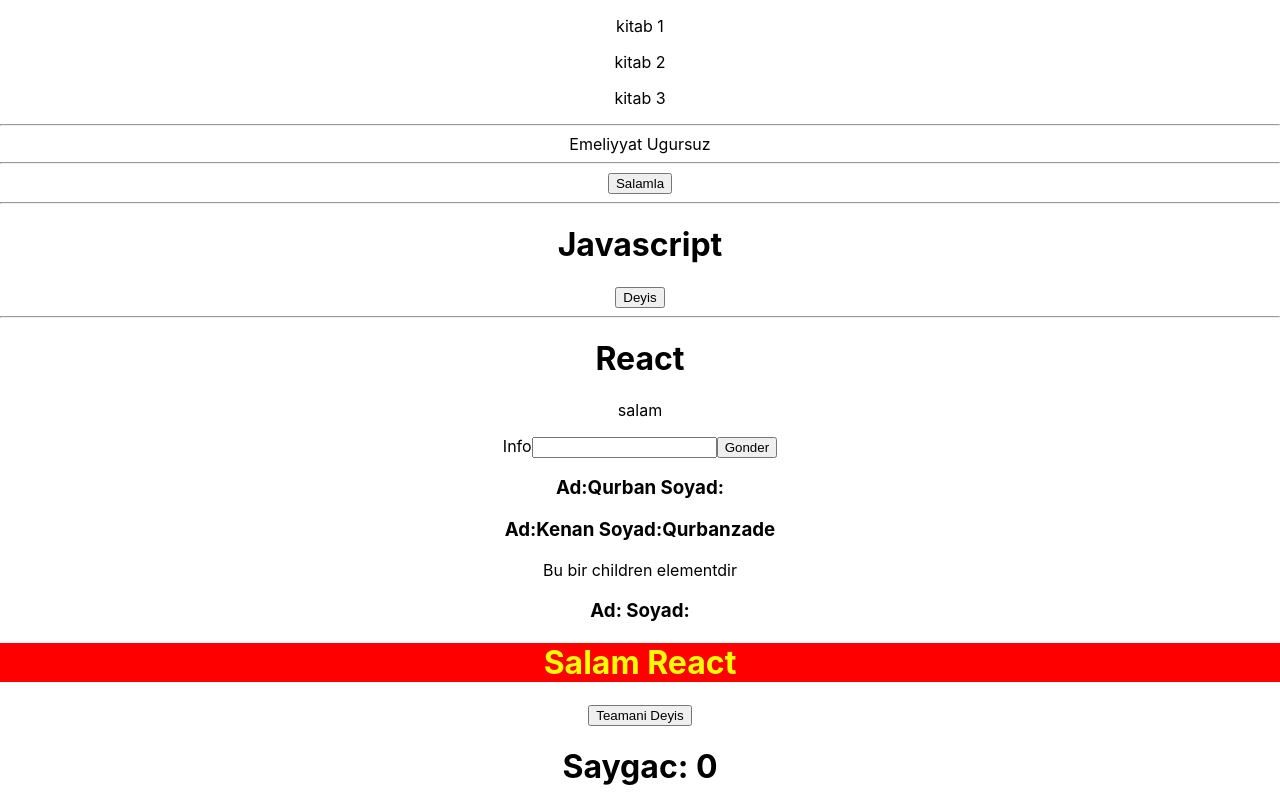
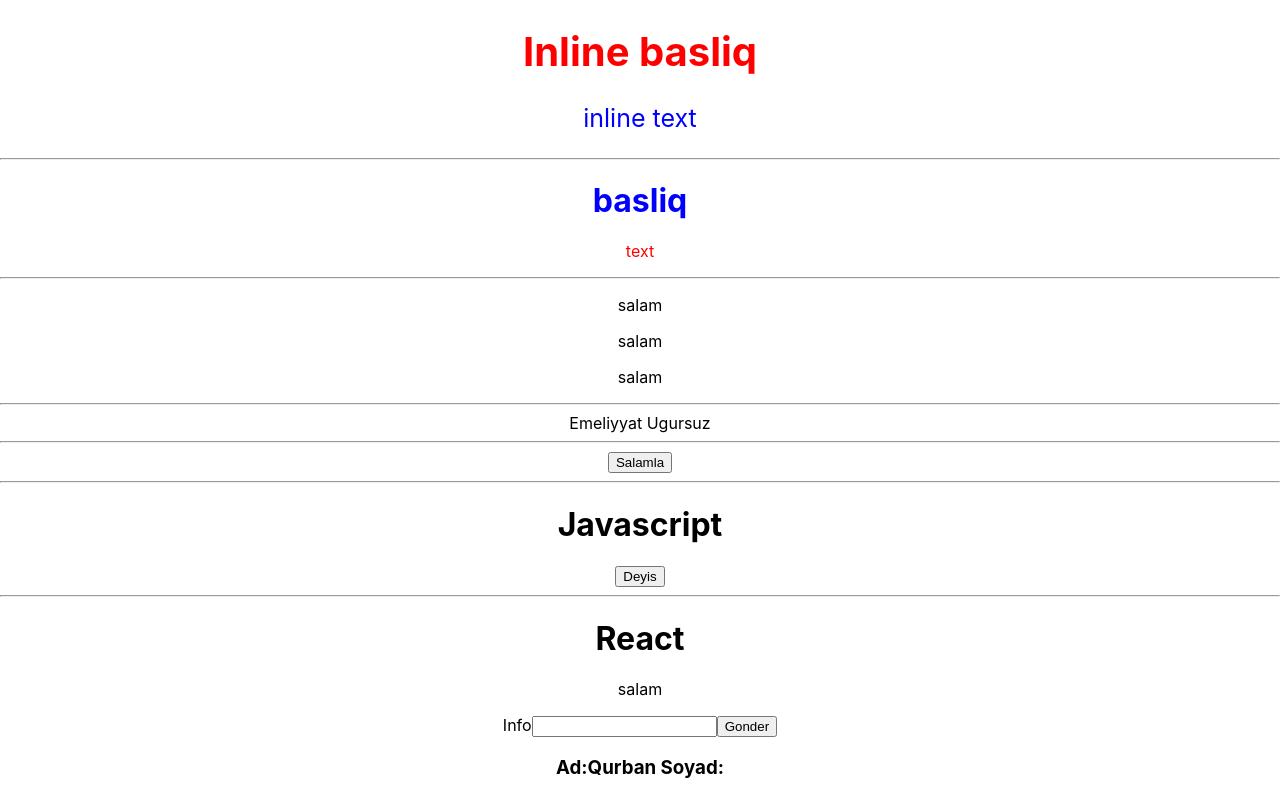
Before and after one commit to gurbangurbanzade/React-Projects, a React (Create React App) app in the folder Exercises/ReactUdemyIA/01MyApp/my-app/: page / in a window 1280 px wide. Shown: the top 800 px of the page. Built offline with nearby package versions, Linux system fonts and the light colour scheme.

Commit message:
Reactda stil vermek numunesi

```diff
--- a/Exercises/ReactUdemyIA/01MyApp/my-app/src/App.js
+++ b/Exercises/ReactUdemyIA/01MyApp/my-app/src/App.js
@@ -10,9 +10,15 @@
 import Parent from "./Components/Parent";
 import SertliRender from "./Components/SertliRender";
 import ArrayRender from "./Components/ArrayRender";
+import Stil from "./Components/Stil";
+import Inline from "./Components/Inline";
 function App() {
   return (
     <div className="App">
+      <Inline />
+      <hr />
+      <Stil />
+      <hr />
       <ArrayRender />
       <hr />
       <SertliRender />
--- a/Exercises/ReactUdemyIA/01MyApp/my-app/src/Components/ArrayRender.js
+++ b/Exercises/ReactUdemyIA/01MyApp/my-app/src/Components/ArrayRender.js
@@ -1,11 +1,18 @@
 import React from "react";
+import Kitab from "./Kitab";
 
 function ArrayRender() {
-  const bList = ["kitab 1", "kitab 2", "kitab 3"];
+  //   const bList = ["kitab 1", "kitab 2", "kitab 3"];
+  const bList = [
+    { id: 1, name: "kitab 1", yazar: "yazar1" },
+    { id: 2, name: "kitab 2", yazar: "yazar2" },
+    { id: 3, name: "kitab 3", yazar: "yazar3" },
+  ];
+
   return (
     <div>
-      {bList.map((book) => (
-        <p>{book}</p>
+      {bList.map((kitab, index) => (
+        <Kitab key={index} props={kitab} />
       ))}
     </div>
   );
--- /dev/null
+++ b/Exercises/ReactUdemyIA/01MyApp/my-app/src/Components/Inline.js
@@ -0,0 +1,16 @@
+import React from "react";
+
+function Inline() {
+  const stil = {
+    color: "red",
+    fontSize: "40px",
+  };
+  return (
+    <div>
+      <h1 style={stil}>Inline basliq</h1>
+      <p style={{ color: "blue", fontSize: "25px" }}>inline text</p>
+    </div>
+  );
+}
+
+export default Inline;
--- /dev/null
+++ b/Exercises/ReactUdemyIA/01MyApp/my-app/src/Components/Kitab.js
@@ -0,0 +1,11 @@
+import React from "react";
+
+function Kitab(props) {
+  return (
+    <div>
+      <p>{props.name} salam</p>
+    </div>
+  );
+}
+
+export default Kitab;
--- /dev/null
+++ b/Exercises/ReactUdemyIA/01MyApp/my-app/src/Components/Stil.css
@@ -0,0 +1,6 @@
+.basliq {
+  color: blue;
+}
+.text {
+  color: red;
+}
--- /dev/null
+++ b/Exercises/ReactUdemyIA/01MyApp/my-app/src/Components/Stil.js
@@ -0,0 +1,12 @@
+import React from "react";
+import "./Stil.css";
+function Stil() {
+  return (
+    <div>
+      <h1 className="basliq">basliq</h1>
+      <p className="text">text</p>
+    </div>
+  );
+}
+
+export default Stil;
```
